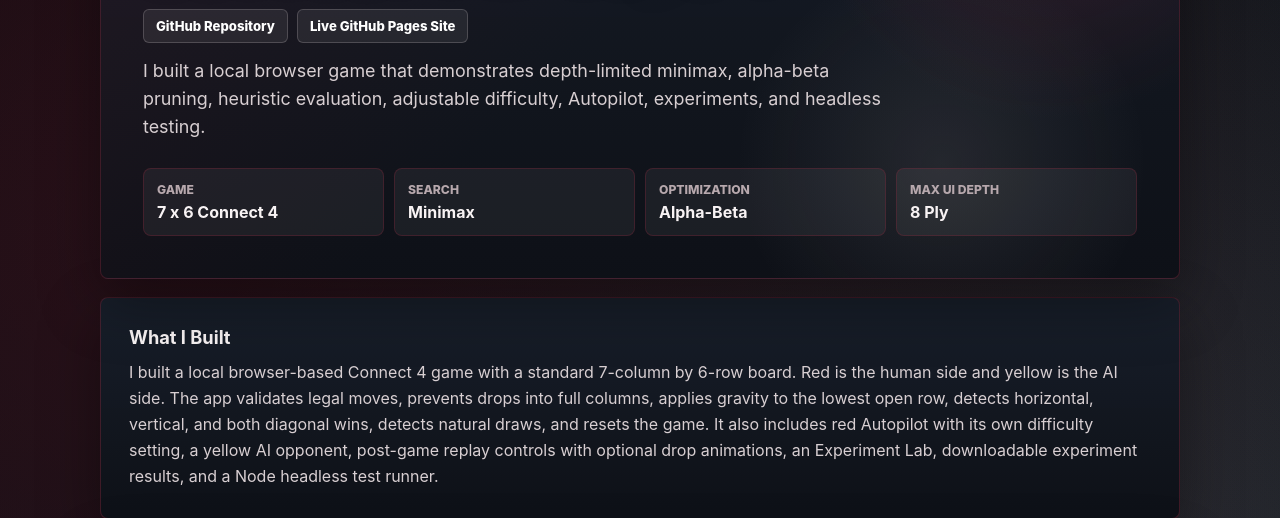
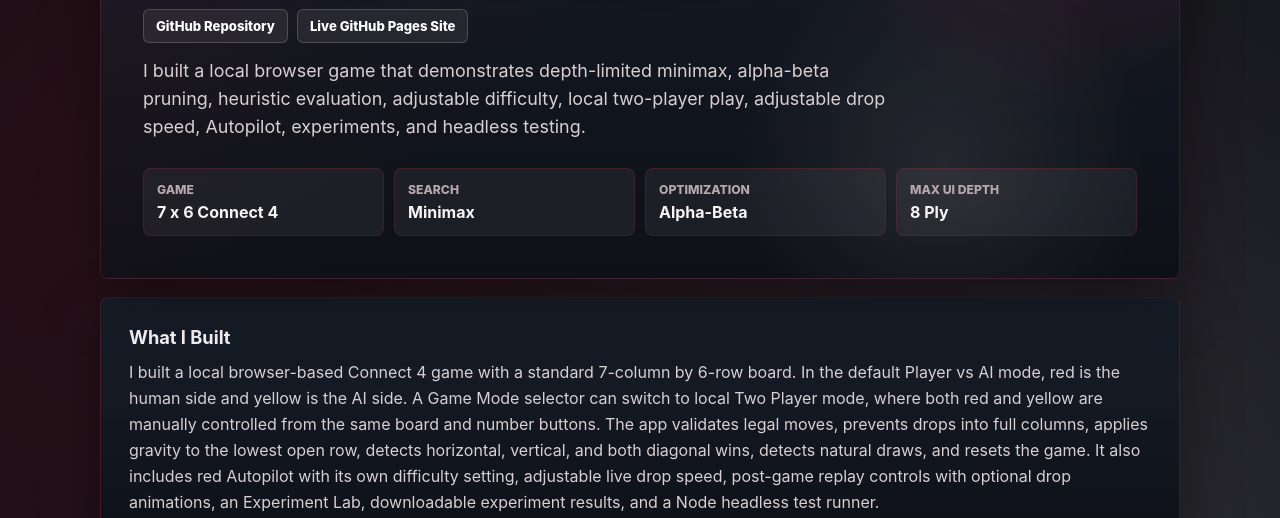
Before and after one commit to bt1142msstate/connect4-ai, a website: page report.html in a window 1280 px wide. Shown: the part 282-800 px from the top of the page. Drawn offline with Linux system fonts and the light colour scheme.

Commit message:
Update project docs and preview

```diff
--- a/game/connect4-experiment.js
+++ b/game/connect4-experiment.js
@@ -272,7 +272,7 @@
   }
 
   function experimentToCsv(result) {
-    // CSV output gives a simple artifact the report or grader can open in a spreadsheet.
+    // CSV output gives a simple artifact that opens cleanly in spreadsheet software.
     const rows = [["Section", "Name", "Algorithm", "Depth", "Nodes", "Time Seconds", "Move", "Score", "Result", "Notes"]];
     rows.push([
       "Experiment Config",
--- a/package.json
+++ b/package.json
@@ -2,7 +2,7 @@
   "name": "connect4-ai",
   "version": "1.0.0",
   "private": false,
-  "description": "Local browser Connect 4 game with depth-limited minimax, alpha-beta pruning, heuristic scoring, replay, and headless validation.",
+  "description": "Local browser Connect 4 game with two-player mode, depth-limited minimax, alpha-beta pruning, heuristic scoring, replay, and headless validation.",
   "license": "MIT",
   "scripts": {
     "test": "node checks/headless-test.js --depth=4 --games=2 --alternate-start --seed=4633",
--- a/report.html
+++ b/report.html
@@ -5,6 +5,7 @@
   <meta charset="UTF-8">
   <meta name="viewport" content="width=device-width, initial-scale=1.0">
   <title>Connect 4 AI Report</title>
+  <link rel="icon" href="assets/connect4-favicon.svg" type="image/svg+xml">
   <link rel="stylesheet" href="style/style.css">
 </head>
 <body class="report-body">
@@ -24,7 +25,8 @@
       </div>
       <p class="report-lede">
         I built a local browser game that demonstrates depth-limited minimax, alpha-beta pruning, heuristic
-        evaluation, adjustable difficulty, Autopilot, experiments, and headless testing.
+        evaluation, adjustable difficulty, local two-player play, adjustable drop speed, Autopilot, experiments,
+        and headless testing.
       </p>
 
       <div class="report-metrics" aria-label="Project summary">
@@ -51,12 +53,13 @@
       <article class="report-section span-2">
         <h2>What I Built</h2>
         <p>
-          I built a local browser-based Connect 4 game with a standard 7-column by 6-row board. Red is the
-          human side and yellow is the AI side. The app validates legal moves, prevents drops into full columns, applies
-          gravity to the lowest open row, detects horizontal, vertical, and both diagonal wins, detects natural draws,
-          and resets the game. It also includes red Autopilot with its own difficulty setting, a yellow AI opponent,
-          post-game replay controls with optional drop animations, an Experiment Lab, downloadable experiment results,
-          and a Node headless test runner.
+          I built a local browser-based Connect 4 game with a standard 7-column by 6-row board. In the default
+          Player vs AI mode, red is the human side and yellow is the AI side. A Game Mode selector can switch to local
+          Two Player mode, where both red and yellow are manually controlled from the same board and number buttons.
+          The app validates legal moves, prevents drops into full columns, applies gravity to the lowest open row,
+          detects horizontal, vertical, and both diagonal wins, detects natural draws, and resets the game. It also
+          includes red Autopilot with its own difficulty setting, adjustable live drop speed, post-game replay controls
+          with optional drop animations, an Experiment Lab, downloadable experiment results, and a Node headless test runner.
         </p>
       </article>
 
@@ -64,7 +67,9 @@
         <h2>Project Features</h2>
         <div class="checklist-grid">
           <div>Static site organized into game, style, and validation folders</div>
+          <div>Game Mode selector for Player vs AI or local Two Player play</div>
           <div>7 x 6 board with gravity drops, legal move checks, reset, wins, and draws</div>
+          <div>Adjustable live drop speed from 0.5x to 2.0x</div>
           <div>Depth-limited minimax with yellow maximizing and red minimizing</div>
           <div>Alpha-beta pruning with move, node, runtime, algorithm, and depth stats</div>
           <div>Heuristic scoring for wins, threats, open spaces, and center control</div>
@@ -81,7 +86,8 @@
         <p>
           The game runs by opening <code>index.html</code>; no server or internet connection is required. Source files are
           grouped into <code>game/</code> for gameplay and search, <code>style/</code> for the visual design, and
-          <code>checks/</code> for optional Node validation. The main validation command is
+          <code>checks/</code> for optional Node validation. The Controls panel selects Player vs AI or Two Player mode,
+          difficulty, alpha-beta pruning, sound, and drop speed. The main validation command is
           <code>node checks/headless-test.js</code>.
         </p>
       </article>
```
Also changed, not shown: index.html (+1 -0 lines), README.md, assets/connect4-ai-full-preview.png, assets/connect4-favicon.svg (added).
